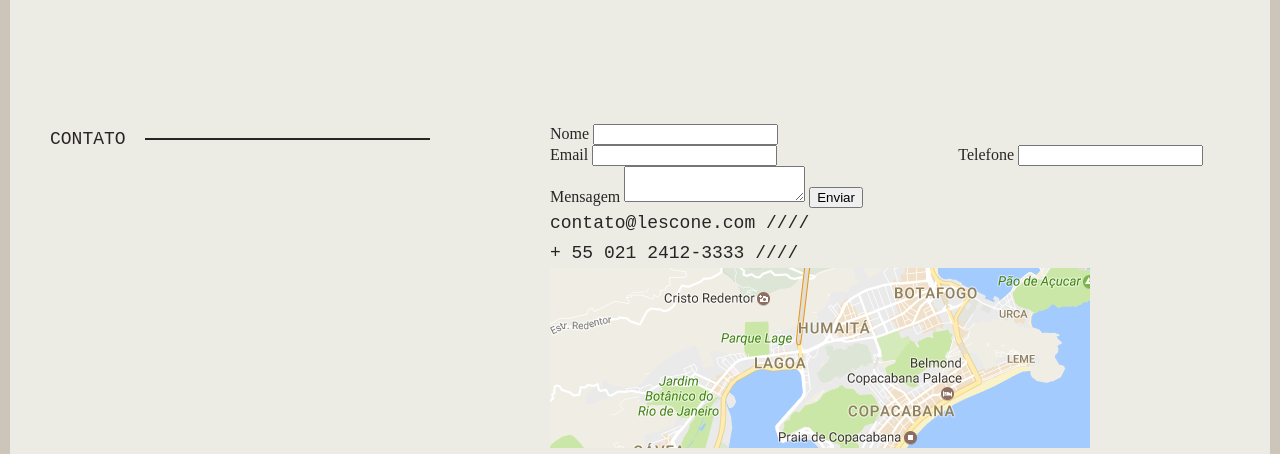
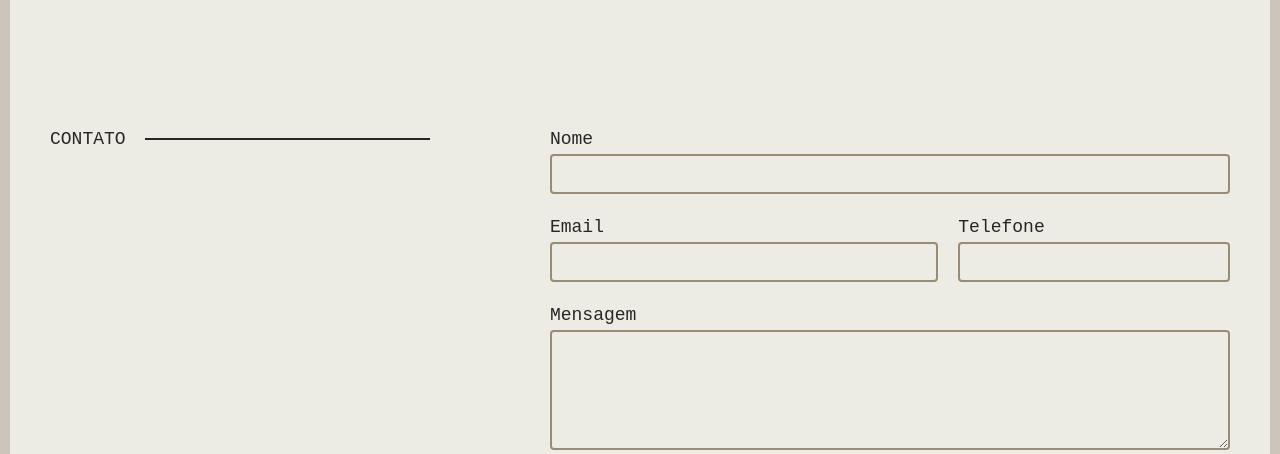
Before and after one commit to martins-rafael/lescone, a plain HTML site: page index.html in a window 1280 px wide. Shown: the part 1650-2104 px from the top of the page. Drawn offline with Linux system fonts and the light colour scheme; a web font is replaced by a local one.

Commit message:
Contact section

```diff
--- /dev/null
+++ b/css/scss/_contact.scss
@@ -0,0 +1,76 @@
+.contact {
+  margin-top: 120px;
+  margin-bottom: 120px;
+  @include device(s) {
+    margin-top: 60px;
+    margin-bottom: 60px;
+  }
+}
+
+.contact form {
+  label {
+    display: block;
+    @include type-1(18);
+  }
+  input, textarea {
+    @include type-1(18);
+    margin-bottom: 1em;
+    padding: 0 5px;
+    width: 100%;
+    height: 40px;
+    color: $grey;
+    background: transparent;
+    border: 2px solid $dark-beige;
+    border-radius: 4px;
+    &:focus {
+      border-color: $medium-beige;
+      outline: none;
+    }
+  }
+  textarea {
+    height: 120px;
+    resize: vertical;
+  }
+  button {
+    @include type-1(18);
+    display: block;
+    padding-top: 5px;
+    width: 200px;
+    letter-spacing: 1px;
+    text-transform: uppercase;
+    color: $dark-beige;
+    background: transparent;
+    border: 2px solid $dark-beige;
+    border-radius: 4px;
+    cursor: pointer;
+    transition: .3s;
+    @include box-shadow(5px 5px 0 -2px $medium-beige,
+                        5px 5px 0 0 $dark-beige);
+    &:hover {
+      @include box-shadow(3px 3px 0 -2px $medium-beige,
+                          3px 3px 0 0 $dark-beige);
+    }
+  }
+}
+
+.contact-info {
+  display: inline-block;
+  margin-top: 2em;
+  margin-bottom: 3em;
+  color: $dark-beige;
+  @include device(l) {
+    float: right;
+    text-align: right;
+    margin-top: -3em;
+  }
+}
+
+.contact-map {
+  display: block;
+  clear: both;
+  border: 10px solid $dark-beige;
+  border-radius: 4px;
+  img {
+    width: 100%;
+  }
+}
--- a/css/scss/_variables_and_mixins.scss
+++ b/css/scss/_variables_and_mixins.scss
@@ -29,3 +29,9 @@ $font-2: 'Aref Ruqaa', serif;
     line-height: em(30, 24);
   }
 }
+
+@mixin box-shadow($shadow...) {
+  -webkit-box-shadow: $shadow;
+  -moz-box-shadow: $shadow;
+  box-shadow: $shadow;
+}
--- a/css/scss/style.scss
+++ b/css/scss/style.scss
@@ -5,3 +5,4 @@
 
 @import 'intro';
 @import 'menu';
+@import 'contact';
```
Also changed, not shown: css/style.css, 1 other file.
